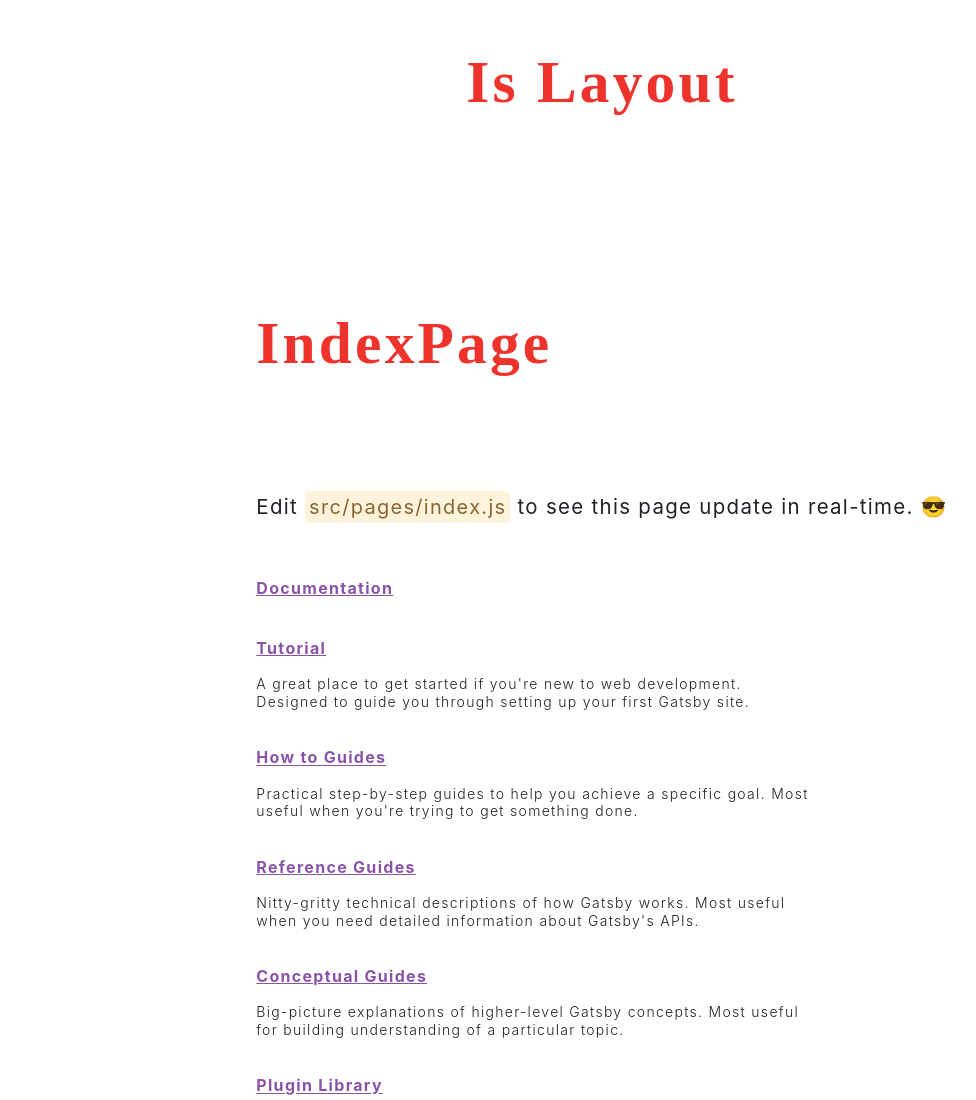
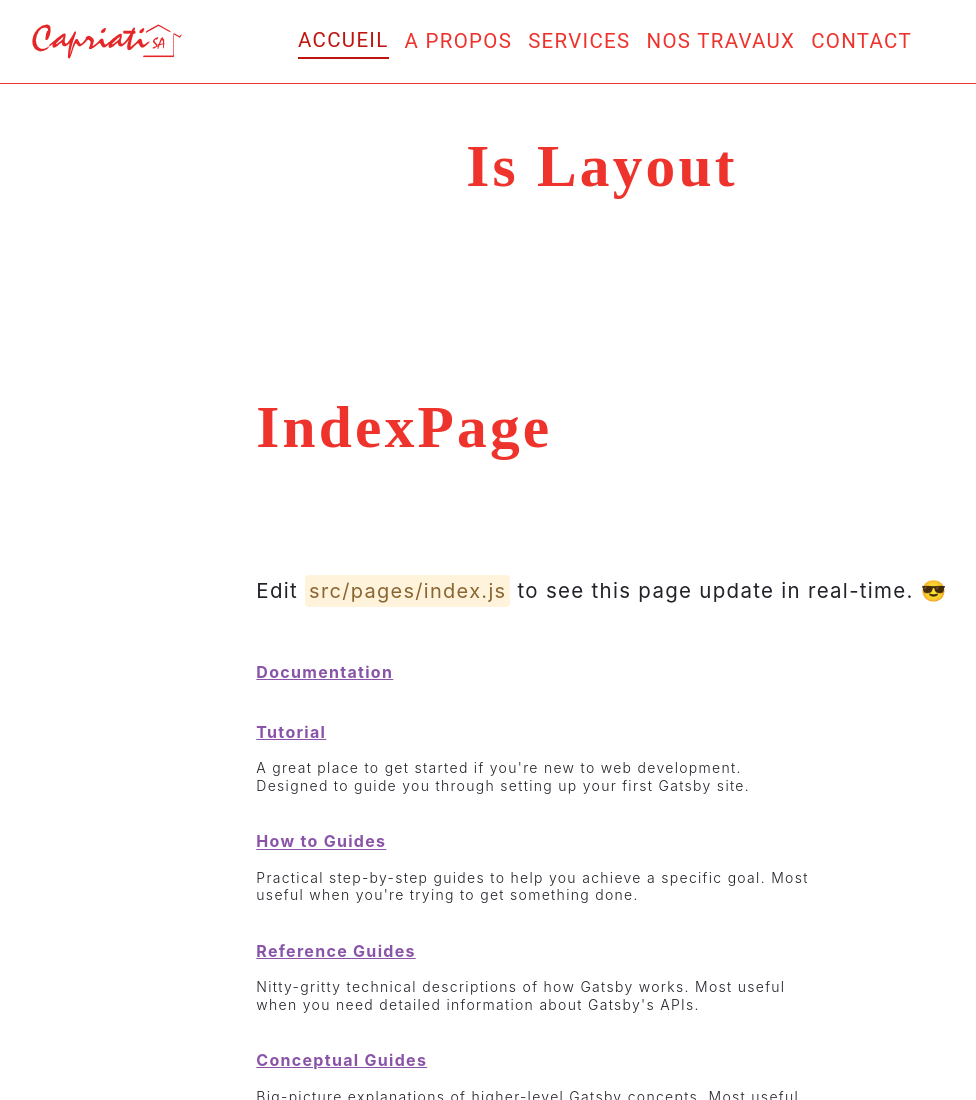
Before and after one commit to Pataco80/capriati-sa, a Gatsby site: page / in a window 1280 px wide. Shown: the top 1100 px of the page, without its empty margins (38-1014 px from the left). Built offline with nearby package versions, Linux system fonts and the light colour scheme; Gatsby itself is replaced by a stand-in of ours.

Commit message:
Add Navbar in project

```diff
--- a/src/components/Layout/Layout.js
+++ b/src/components/Layout/Layout.js
@@ -2,6 +2,7 @@ import React, { useState, useEffect } from 'react'
 import PropTypes from 'prop-types'
 
 // Import Components for App
+import { NavBar } from '@components'
 
 // Import GlobalStyles and styles from styled-components files
 import GlobalStyles from '../../theme/globalStyles'
@@ -35,6 +36,7 @@ const Layout = (props) => {
     <>
       <GlobalStyles />
       <S.AppWrapper>
+        <NavBar toScroll={scrolled} />
         <S.PageContainer className={scrolled ? `isScroll` : ``}>
           <h1>Is Layout</h1>
           {children}
--- /dev/null
+++ b/src/components/Navbar/Navbar.js
@@ -0,0 +1,62 @@
+import React, { useState } from 'react'
+
+// Import constans and datas
+import { links, socialLinks } from '@constants'
+import logo from '../../assets/images/logos/logoCapriatiTopbar.png'
+
+// Import Components for App
+import { MenuAlt3 } from '@styled-icons/heroicons-outline/MenuAlt3'
+
+// Import styled-components, styledElements and helpers
+import * as S from './NavbarStyled'
+
+// Component
+const Navbar = ({ toScroll }) => {
+  // Component Variables
+  const [isOpen, setNav] = useState(false)
+
+  // Component Functions
+  const toggleNav = () => {
+    setNav((isOpen) => !isOpen)
+  }
+
+  // Render Compoent
+  return (
+    <S.NavbarWrapper
+      role='navigation'
+      aria-label='Navigation Principale'
+      data-active={toScroll}
+    >
+      <S.NavbarContent>
+        <S.NavbarHeader>
+          <img src={logo} alt='Backroads Logo' />
+          <S.NavbarToggle onClick={toggleNav}>
+            <MenuAlt3 size={40} />
+          </S.NavbarToggle>
+        </S.NavbarHeader>
+        <S.NavbarNav className={isOpen ? `show-nav` : ``}>
+          {links.map((link, index) => {
+            return (
+              <li>
+                <S.NavbarLinks Key={index} to={link.path}>
+                  <span>{link.label}</span>
+                </S.NavbarLinks>
+              </li>
+            )
+          })}
+        </S.NavbarNav>
+        <S.NavbarSocial className={isOpen ? `show-nav` : ``}>
+          {socialLinks.map((link, index) => {
+            return (
+              <a key={index} href={link.url}>
+                {link.icon}
+              </a>
+            )
+          })}
+        </S.NavbarSocial>
+      </S.NavbarContent>
+    </S.NavbarWrapper>
+  )
+}
+
+export default Navbar
--- /dev/null
+++ b/src/components/Navbar/NavbarStyled.js
@@ -0,0 +1,153 @@
+import styled from 'styled-components'
+
+// Import Components for App
+import { Link } from 'gatsby'
+
+// Import helpers
+import {
+  media,
+  layout,
+  setFlex,
+  setPxToRem,
+  setColor,
+  setTransition,
+  setBorder,
+  setShadow,
+} from '../../theme/helpers'
+
+// Export Styles for the component
+export const NavbarWrapper = styled.nav`
+  padding: ${setPxToRem(8)} ${setPxToRem(16)};
+
+  border-bottom: ${setBorder({
+    size: 1,
+    style: 'solid',
+    color: `${setColor.primaryColor}`,
+  })};
+  background-color: ${setColor.mainWhite};
+  width: 100vw;
+  position: relative;
+  top: 0;
+  z-index: 1000;
+
+  &[data-active='true'] {
+    position: fixed;
+    box-shadow: ${setShadow('medium')};
+    top: 0;
+  }
+`
+
+export const NavbarContent = styled.div`
+  ${layout()};
+  ${media.greaterThan('lgTablet')`
+    ${setFlex({ x: 'space-between', y: 'stretch' })};
+  `}
+`
+
+export const NavbarHeader = styled.div`
+  ${setFlex({ x: 'space-between' })};
+`
+export const NavbarToggle = styled.button`
+  color: ${setColor.primaryColor};
+  ${setTransition()};
+  border: none;
+  background-color: ${setColor.mainWhite};
+  padding: 0;
+
+  ${media.greaterThan('lgTablet')`
+    display: none;
+  `}
+
+  &:hover {
+    cursor: pointer;
+  }
+
+  ${media.greaterThan('lgTablet')`
+    display:none;
+  `}
+`
+export const NavbarNav = styled.ul`
+  list-style-type: none;
+  ${setTransition()};
+  overflow: hidden;
+  height: 0;
+
+  &.show-nav {
+    height: ${setPxToRem(300)};
+    margin-bottom: 1rem;
+
+    & a {
+      opacity: 1;
+    }
+  }
+
+  ${media.greaterThan('lgTablet')`
+    ${setFlex()};
+    height:auto;
+  `}
+`
+
+export const NavbarLinks = styled(Link)`
+  ${setFlex()};
+  opacity: 0;
+  padding: ${setPxToRem(16)} ${setPxToRem(8)};
+  text-decoration: none;
+  text-transform: uppercase;
+  color: ${setColor.primaryColor};
+  ${setTransition({ duration: 0.5 })};
+
+  &:hover,
+  &[aria-current] {
+    color: ${setColor.primaryColorD1};
+    span {
+      border-bottom: ${setBorder({
+        size: 2,
+        style: 'solid',
+        color: `${setColor.primaryColorD1}`,
+      })};
+    }
+  }
+
+  &:hover span,
+  &[aria-current] span {
+  }
+
+  ${media.greaterThan('lgTablet')`
+  opacity:1;
+  `}
+`
+
+export const NavbarSocial = styled.ul`
+  ${setFlex({ x: 'center' })};
+  height: 0;
+  ${media.greaterThan('lgTablet')`
+  justify-content:flex-end;
+  `}
+
+  & a {
+    color: ${setColor.primaryColor};
+    margin: 0 ${setPxToRem(8)};
+    width: 2rem;
+    ${setTransition()};
+    opacity: 0;
+
+    &:hover {
+      color: ${setColor.primaryColorD1};
+      transform: translateY(-5px);
+    }
+  }
+  &.show-nav {
+    height: ${setPxToRem(52)};
+    & a {
+      opacity: 1;
+    }
+  }
+  ${media.greaterThan('lgTablet')`
+    height: auto;
+    & a {
+      opacity: 1;
+        ${setTransition({ duration: 0 })};
+
+    }
+  `}
+`
--- a/src/components/index.js
+++ b/src/components/index.js
@@ -1,2 +1,5 @@
+// Simples Components
+export { default as NavBar } from './NavBar/NavBar'
+
 // Components for pages
 export { default as Layout } from './Layout/Layout'
```
